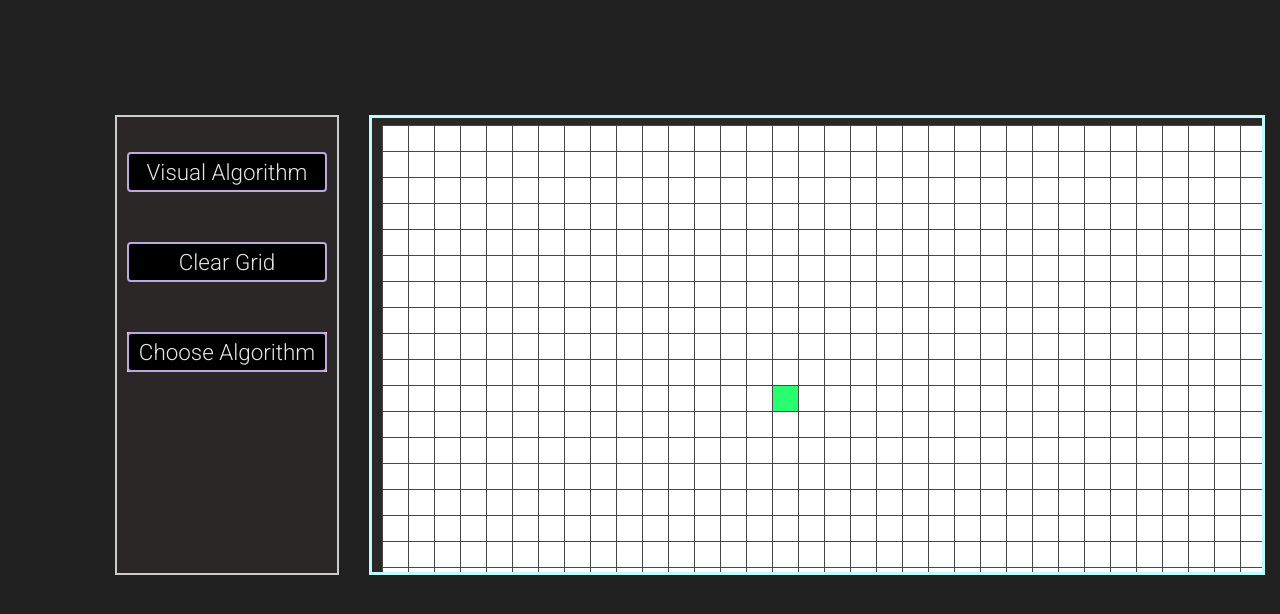
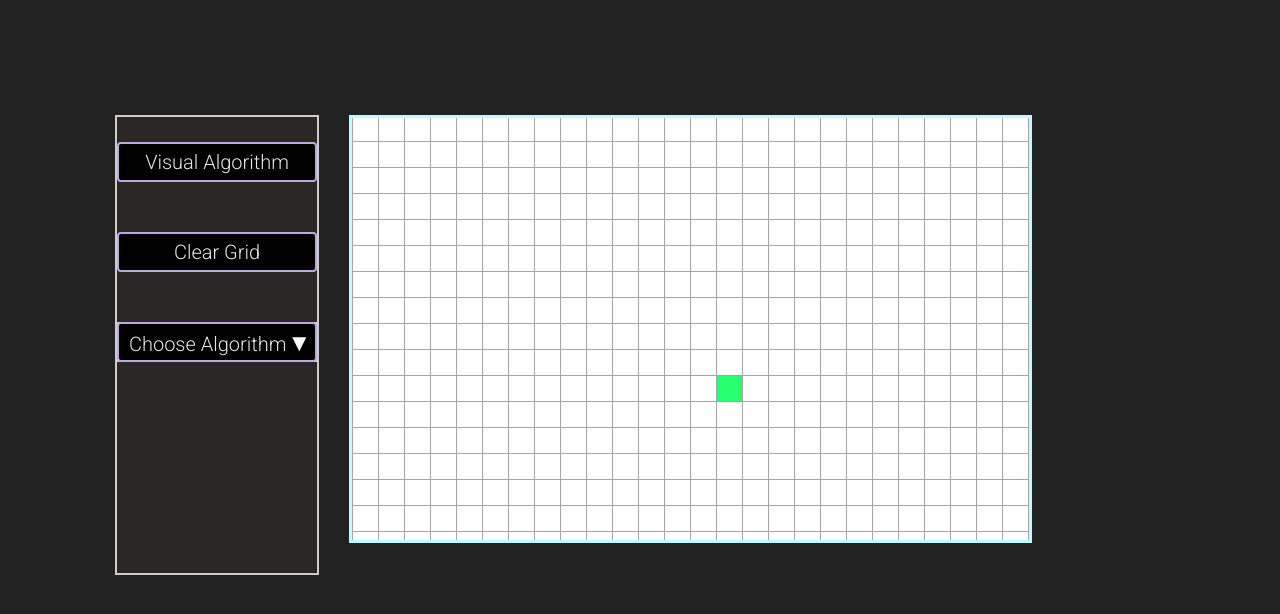
Before and after one commit to Christian267/Pathfinding-Visualization, a React (Create React App) app: page / in a window 1280 px wide. Shown: the top 614 px of the page. Built offline with nearby package versions, Linux system fonts and the light colour scheme.

Commit message:
Fixed wall bug (#6), Began implementation of weights

```diff
--- a/src/App.js
+++ b/src/App.js
@@ -1,11 +1,11 @@
 import React from "react";
 import "./App.css";
-import MazeSolvingVisualizer from "./MazeSolvingVisualizer/MazeSolvingVisualizer";
+import PathfindingVisualizer from "./MazeSolvingVisualizer/PathfindingVisualizer";
 
 function App() {
   return (
     <div className="App" id="visualizer">
-      <MazeSolvingVisualizer />
+      <PathfindingVisualizer />
     </div>
 
   );
--- a/src/MazeSolvingVisualizer/MazeSolvingVisualizer.css
+++ /dev/null
@@ -1,111 +0,0 @@
-@import url(https://fonts.googleapis.com/css?family=Roboto:300);
-.grid {
-  margin: 100px 0 0 100px;
-  flex: 6;
-  border: 3px #bdfbff solid;
-  padding:10px;
-  background-color: rgba(49, 44, 43, 0.6);
-  overflow: auto;
-}
-
-.buttons {
-  margin: 100px -70px 0 100px;
-  flex: 1;
-  border: 2px #ccc solid;
-  padding:10px;
-  background-color: rgba(49, 44, 43, 0.6);
-  display: flex;
-  flex-direction: column;
-  flex-basis: 0%;
-  min-width: 200px;
-  align-items: stretch;
-  overflow: hidden;
-}
-
-
-.buttons button {
-  align-self: center;
-  margin: 20px 0 0 0;
-  border: 2px solid #bda9df;
-  height: 40px;
-  width: 200px;
-  border-radius: 4px;
-  position: relative;
-
-  cursor: pointer;
-  font-family: "Roboto", sans-serif;
-  font-size: 1.4em;
-  font-weight: normal;
-  margin: 25px;
-  background-color: black;
-  color: rgb(230, 230, 230);
-}
-
-.buttons div {
-  align-self: center;
-}
-
-.buttons button:hover {
-  border: 2px solid #d6bdff;
-  color: white;
-}
-
-.buttons button:disabled {
-  border: 2px solid #919191;
-  color: #919191;
-  cursor: default;
-}
-
-.dropdown {
-  width: 200px;
-  height: 40px;
-  position: relative;
-  margin: 25px;
-  background-color: pink;
-}
-
-.algorithmMenu {
-  left: -25px;
-  top: -25px;
-  border: 2px solid #bda9df;
-  background: black;
-  font-size: 1.4em;
-  color: rgb(230, 230, 230);
-  font-weight: normal;
-  /* -webkit-box-shadow: 1px 1px 2px rgba(0,0,0,0.3);
-  -moz-box-shadow: 1px 1px 2px rgba(0,0,0,0.3);
-  box-shadow: 1px 1px 2px rgba(0,0,0,0.3);
-  -webkit-transition: all 0.15s linear;
-  -moz-transition: all 0.15s linear;
-  -ms-transition: all 0.15s linear;
-  -o-transition: all 0.15s linear;
-  transition: all 0.15s linear; */
-}
-
-.dropdownContent {
-  width: 196px;
-  top: 37px;
-  position: absolute;
-  display: none;
-  border-left: 2px solid #d6bdff;
-  border-right: 2px solid #d6bdff;
-  border-bottom: 2px solid #d6bdff;
-  border-top: 2px solid rgb(78, 78, 78);
-  background: black;
-}
-
-.dropdown:hover .dropdownContent {
-  display:block;
-}
-.dropdownContent a {
-  cursor: pointer;
-  font-size: 1em;
-  display: block;
-  padding: 12px 16px;
-  text-decoration: none;
-  color: rgb(230, 230, 230);
-}
-.dropdownContent a:hover {
-  color: white;
-  background: #202020;
-}
--- a/src/MazeSolvingVisualizer/Node/Node.css
+++ b/src/MazeSolvingVisualizer/Node/Node.css
@@ -2,11 +2,12 @@
   margin-top: -3px;
   margin-bottom: -2px;
   margin-right: -1px;
-  border: 1px solid rgb(71, 71, 71);
+  border: 1px solid rgb(165, 165, 165);
   background-color: white;
   width: 25px;
   height: 25px;
   display: inline-block;
+  z-index: 10;
 }
 
 .node-finish {
@@ -19,13 +20,14 @@
 
 .node-visited {
   animation-name: visitedAnimation;
-  animation-duration: 1s;
+  animation-duration: .75s;
   animation-timing-function: ease-out;
   animation-delay: 0;
   animation-direction: alternate;
   animation-iteration-count: 1;
   animation-fill-mode: forwards;
   animation-play-state: running;
+  z-index: 1;
 }
 
 @keyframes visitedAnimation {
@@ -47,16 +49,39 @@
   100% {
     transform: scale(1);
     background-color: rgb(50, 197, 219);
-  }
+    border: 1px solid rgba(255, 255, 255, 0.438);
+    z-index: 1;
+}
 }
 
 .node-wall {
   background-color: rgb(0, 0, 0);
+  border: 1px solid black;
+  animation-name: wallAnimation;
+  animation-duration: .25s;
+  animation-timing-function: ease-out;
+  animation-delay: .1s;
+  animation-direction: alternate;
+  animation-iteration-count: 1;
+  animation-fill-mode: forwards;
+  animation-play-state: running;
 }
+
+@keyframes wallAnimation {
+  0% {
+    transform: scale(0.5);
+  }
+
+  100% {
+    transform: scale(1);
+
+  }
+}
+
 
 .node-shortest-path {
   animation-name: shortestPath;
-  animation-duration: 1.5s;
+  animation-duration: .5s;
   animation-timing-function: ease-out;
   animation-delay: 0;
   animation-direction: alternate;
@@ -78,6 +103,49 @@
 
   100% {
     transform: scale(1);
-    background-color: rgb(255, 254, 106);
+    background-color: rgba(255, 255, 106, 0.966);
+    border: 1px solid rgb(255, 255, 106);
   }
 }
+
+.node-weight-2 {
+  background-image: linear-gradient(
+    45deg,
+    rgba(0,0,0,0.5) 0%,
+    transparent 0%,
+    transparent 50%,
+    rgba(0,0,0,0.5) 0%,
+    rgba(0,0,0,0.5) 55%,
+    transparent 0%,
+    transparent
+  );
+  background-size:5px 5px;
+}
+
+.node-weight-3 {
+  background-image: linear-gradient(
+    45deg,
+    rgba(0,0,0,0.5) 25%,
+    transparent 25%,
+    transparent 50%,
+    rgba(0,0,0,0.5) 50%,
+    rgba(0,0,0,0.5) 75%,
+    transparent 75%,
+    transparent
+  );
+  background-size:5px 5px;
+}
+
+.node-weight-4 {
+  background-image: linear-gradient(
+    45deg,
+    rgba(0,0,0,0.5) 25%,
+    transparent 25%,
+    transparent 0%,
+    rgba(0,0,0,0.5) 50%,
+    rgba(0,0,0,0.5) 75%,
+    transparent 75%,
+    transparent
+  );
+  background-size:5px 5px;
+}
--- a/src/MazeSolvingVisualizer/Node/Node.jsx
+++ b/src/MazeSolvingVisualizer/Node/Node.jsx
@@ -14,6 +14,7 @@ export default class Node extends Component {
       isFinish,
       isStart,
       isWall,
+      weight,
       onMouseDown,
       onMouseEnter,
       onMouseUp,
@@ -25,6 +26,12 @@ export default class Node extends Component {
       ? "node-start"
       : isWall
       ? "node-wall"
+      : weight === 4
+      ? "node-weight-4"
+      : weight === 3
+      ? "node-weight-3"
+      : weight === 2
+      ? "node-weight-2"
       : "";
 
     return (
--- /dev/null
+++ b/src/MazeSolvingVisualizer/PathfindingVisualizer.css
@@ -0,0 +1,56 @@
+@import url(https://fonts.googleapis.com/css?family=Roboto:300);
+.grid {
+  margin: 100px 233px 32px 100px;
+  flex: 6;
+  border: 3px #bdfbff solid;
+  background-color: white;
+  overflow:hidden;
+}
+
+.buttons {
+  margin: 100px -70px 0 100px;
+  flex: 1;
+  border: 2px #ccc solid;
+  background-color: rgba(49, 44, 43, 0.6);
+  display: flex;
+  flex-direction: column;
+  flex-basis: 0%;
+  min-width: 200px;
+  align-items: stretch;
+  overflow: hidden;
+}
+
+
+.buttons button {
+  align-self: center;
+  margin: 20px 0 0 0;
+  border: 2px solid #bda9df;
+  height: 40px;
+  width: 200px;
+  border-radius: 4px;
+  position: relative;
+
+  cursor: pointer;
+  font-family: "Roboto", sans-serif;
+  font-size: 1.25em;
+  font-weight: normal;
+  margin: 25px;
+  background-color: black;
+  color: rgb(230, 230, 230);
+}
+
+.buttons div {
+  align-self: center;
+}
+
+.buttons button:hover {
+  border: 2px solid #d6bdff;
+  color: white;
+  background-color: #202020;
+}
+
+.buttons button:disabled {
+  border: 2px solid #919191;
+  color: #919191;
+  cursor: default;
+}
--- a/src/MazeSolvingVisualizer/MazeSolvingVisualizer.jsx
+++ b/src/MazeSolvingVisualizer/PathfindingVisualizer.jsx
@@ -3,25 +3,28 @@ import Node from "./Node/Node";
 import {
   dijkstra,
   getNodesInShortestPathOrder,
-  clearNodes,
 } from "../algorithms/dijkstra";
+import Dropdown from "../components/Dropdown"
+import "./PathfindingVisualizer.css";
 
-import "./MazeSolvingVisualizer.css";
-
-const START_NODE_ROW = 10;
-const START_NODE_COL = 15;
-const FINISH_NODE_ROW = 10;
-const FINISH_NODE_COL = 35;
-
-export default class MazeSolvingVisualizer extends Component {
+export default class PathFindingVisualizer extends Component {
   constructor(props) {
     super(props);
     this.ref = React.createRef();
-    this.clearGridButtonRef= React.createRef();
     this.state = {
       grid: [],
       mouseIsPressed: false,
       disableButtonsWhileAnimating: false,
+      holdingEndNode: false,
+      startNode: {
+        row: 10,
+        col: 14
+      },
+      finishNode: {
+        row: 10,
+        col: 35
+      },
+      blockTypeToBePlaced: "weight"
     };
     this.visualizeDijkstra = this.visualizeDijkstra.bind(this);
     this.clearGrid = this.clearGrid.bind(this);
@@ -30,20 +33,34 @@ export default class MazeSolvingVisualizer extends Component {
   }
 
   componentDidMount() {
-    const grid = getInitialGrid();
+    const grid = this.getEmptyGrid();
     this.setState((state) => ({
       grid: grid,
     }));
   }
 
   handleMouseDown(row, col) {
-    const newGrid = getNewGridWithWallToggled(this.state.grid, row, col);
-    this.setState({ grid: newGrid, mouseIsPressed: true });
+    const blockType = this.state.blockTypeToBePlaced
+    if (blockType === "wall"){
+      const newGrid = getNewGridWithWallToggled(this.state.grid, row, col);
+      this.setState({ grid: newGrid, mouseIsPressed: true });
+    }
+    else if (blockType === "weight") {
+      const newGrid = getNewGridWithWeightToggled(this.state.grid, row, col);
+      this.setState({ grid: newGrid });
+      }
   }
   handleMouseEnter(row, col) {
     if (!this.state.mouseIsPressed) return;
-    const newGrid = getNewGridWithWallToggled(this.state.grid, row, col);
-    this.setState({ grid: newGrid });
+    const blockType = this.state.blockTypeToBePlaced
+    if (blockType === "wall"){
+      const newGrid = getNewGridWithWallToggled(this.state.grid, row, col);
+      this.setState({ grid: newGrid });
+    }
+    else if (blockType === "weight") {
+      const newGrid = getNewGridWithWeightToggled(this.state.grid, row, col);
+      this.setState({ grid: newGrid });
+    }
   }
 
   handleMouseUp() {
@@ -52,46 +69,59 @@ export default class MazeSolvingVisualizer extends Component {
 
   animateDijkstra(visitedNodesInOrder, nodesInShortestPathOrder) {
     const { grid } = this.state;
-    for (let i = 0; i <= visitedNodesInOrder.length; i++) {
-      if (i === visitedNodesInOrder.length) {
+    for (let i = 1; i <= visitedNodesInOrder.length - 1; i++) {
+      if (i === visitedNodesInOrder.length - 1) {
         setTimeout(() => {
           this.animateShortestPath(nodesInShortestPathOrder);
-        }, 20 * i);
+        }, 5 * i);
         return;
       }
       setTimeout(() => {
         const node = visitedNodesInOrder[i];
-        document.getElementById(`node-${node.row}-${node.col}`).className =
-          "node node-visited";
-      }, 20 * i);
+        const weight = node.weight;
+        const currentNodeElement = document.getElementById(`node-${node.row}-${node.col}`);
+        currentNodeElement.className = node.weight===1
+          ? `node node-visited`
+          : `node node-visited node-weight-${node.weight}`;
+      }, 5 * i);
     }
   }
 
   animateShortestPath(nodesInShortestPathOrder) {
-    for (let i = 0; i < nodesInShortestPathOrder.length; i++) {
+    for (let i = 1; i < nodesInShortestPathOrder.length-1; i++) {
       setTimeout(() => {
         const node = nodesInShortestPathOrder[i];
-        document.getElementById(
-          `node-${node.row}-${node.col}`
-        ).className = `node node-shortest-path`;
-      }, 50 * i);
+        const currentNodeElement = document.getElementById(
+          `node-${node.row}-${node.col}`);
+        currentNodeElement.className = node.weight===1
+          ? `node node-shortest-path`
+          : `node node-shortest-path node-weight-${node.weight}`;
+      }, 30 * i);
     }
     setTimeout(() => {
       this.setState({disableButtonsWhileAnimating: false})
-    }, 50 * nodesInShortestPathOrder.length);
+    }, 30 * nodesInShortestPathOrder.length);
   }
 
   visualizeDijkstra() {
-    const wallCoordinates = this.saveWalls();
-    this.clearGrid();
-    this.placeWalls(wallCoordinates);
+    const wallCoordinates = this.saveWalls()
+    setTimeout(() => {
+      this.clearGrid()
+      this.placeWalls(wallCoordinates)
+    }, 0);
     const { grid } = this.state;
-    const startNode = grid[START_NODE_ROW][START_NODE_COL];
-    const finishNode = grid[FINISH_NODE_ROW][FINISH_NODE_COL];
+    const startNodeRow = this.state.startNode.row;
+    const startNodeCol = this.state.startNode.col;
+    const finishNodeRow = this.state.finishNode.row;
+    const finishNodeCol = this.state.finishNode.col;
+    const startNode = grid[startNodeRow][startNodeCol]
+    const finishNode = grid[finishNodeRow][finishNodeCol];
     const visitedNodesInOrder = dijkstra(grid, startNode, finishNode);
     const nodesInShortestPathOrder = getNodesInShortestPathOrder(finishNode);
     this.setState({disableButtonsWhileAnimating: true});
-    this.animateDijkstra(visitedNodesInOrder, nodesInShortestPathOrder);
+    setTimeout(() => {
+      this.animateDijkstra(visitedNodesInOrder, nodesInShortestPathOrder)
+    }, 0);
   }
 
 
@@ -99,11 +129,13 @@ export default class MazeSolvingVisualizer extends Component {
   saveWalls() {
     var wallCoordinates = [];
     const { grid } = this.state;
+    var count = 0;
     for (let row = 0; row < 20; row++) {
       for (let col = 0; col < 50; col++) {
         const currentNode = grid[row][col];
         if (currentNode.isWall) {
           wallCoordinates.push([row, col]);
+
         }
       }
     }
@@ -115,24 +147,21 @@ export default class MazeSolvingVisualizer extends Component {
     for (let i = 0; i < wallCoordinates.length; i++) {
       const row = wallCoordinates[i][0];
       const col = wallCoordinates[i][1];
-      getNewGridWithWallToggled(grid, row, col);
       const newGrid = getNewGridWithWallToggled(grid, row, col);
-      this.setState((state) => ({
-        grid: grid,
-      }));
-      /*
+      this.setState({grid: newGrid});
+
       const currentNode = grid[row][col];
-      currentNode.isWall = true; */
+      currentNode.isWall = true;
       const currentNodeElement = document.getElementById(`node-${row}-${col}`);
       currentNodeElement.className = `node ${"node-wall"}`;
     }
   }
 
   clearGrid() {
-    const grid = getInitialGrid();
+    const grid = this.getEmptyGrid();
     for (let row = 0; row < 20; row++) {
       for (let col = 0; col < 50; col++) {
-        const currentNode = createNode(col, row);
+        const currentNode = this.createNode(col, row);
         const currentNodeElement = document.getElementById(
           `node-${row}-${col}`
         );
@@ -152,6 +181,32 @@ export default class MazeSolvingVisualizer extends Component {
     }));
   }
 
+  createNode = (col, row) => {
+    return {
+      col,
+      row,
+      isStart: row === this.state.startNode.row && col === this.state.startNode.col,
+      isFinish: row === this.state.finishNode.row && col === this.state.finishNode.col,
+      distance: Infinity,
+      weight: 1,
+      isVisited: false,
+      isWall: false,
+      previousNode: null,
+    };
+  }
+
+  getEmptyGrid = () => {
+    const grid = [];
+    for (let row = 0; row < 20; row++) {
+      const currentRow = [];
+      for (let col = 0; col < 50; col++) {
+        currentRow.push(this.createNode(col, row));
+      }
+      grid.push(currentRow);
+    }
+    return grid;
+  }
+
   render() {
     const { grid, mouseIsPressed } = this.state;
 
@@ -159,22 +214,14 @@ export default class MazeSolvingVisualizer extends Component {
       <><div className="buttons">
           <button onClick={this.visualizeDijkstra} disabled={this.state.disableButtonsWhileAnimating}>Visual Algorithm</button>
           <button onClick={this.clearGrid} disabled={this.state.disableButtonsWhileAnimating}>Clear Grid</button>
-          <div className='dropdown'>
-            <button id="algorithmMenu" className="algorithmMenu">Choose Algorithm</button>
-            <div className="dropdownContent">
-              <a value="">Dijkstra</a>
-              <a value="">A Star</a>
-              <a value="">Breadth First</a>
-              <a value="">Depth First</a>
-            </div>
-          </div>
+          <Dropdown></Dropdown>
         </div>
         <div className="grid">
           {grid.map((row, rowIdx) => {
             return (
               <div key={rowIdx}>
                 {row.map((node, nodeIdx) => {
-                  const { row, col, isFinish, isStart, isWall } = node;
+                  const { row, col, isFinish, isStart, isWall, weight } = node;
                   return (
                     <Node
                       key={nodeIdx}
@@ -183,6 +230,7 @@ export default class MazeSolvingVisualizer extends Component {
                       isFinish={isFinish}
                       isStart={isStart}
                       isWall={isWall}
+                      weight={weight}
                       mouseIsPressed={mouseIsPressed}
                       onMouseDown={this.handleMouseDown.bind(this, row, col)}
                       onMouseEnter={this.handleMouseEnter.bind(this, row, col)}
@@ -200,30 +248,8 @@ export default class MazeSolvingVisualizer extends Component {
   }
 }
 
-const getInitialGrid = () => {
-  const grid = [];
-  for (let row = 0; row < 20; row++) {
-    const currentRow = [];
-    for (let col = 0; col < 50; col++) {
-      currentRow.push(createNode(col, row));
-    }
-    grid.push(currentRow);
-  }
-  return grid;
-};
 
-const createNode = (col, row) => {
-  return {
-    col,
-    row,
-    isStart: row === START_NODE_ROW && col === START_NODE_COL,
-    isFinish: row === FINISH_NODE_ROW && col === FINISH_NODE_COL,
-    distance: Infinity,
-    isVisited: false,
-    isWall: false,
-    previousNode: null,
-  };
-};
+
 
 const getNewGridWithWallToggled = (grid, row, col) => {
   const newGrid = grid.slice();
@@ -236,3 +262,19 @@ const getNewGridWithWallToggled = (grid, row, col) => {
   newGrid[row][col] = newNode;
   return newGrid;
 };
+
+const getNewGridWithWeightToggled = (grid, row, col) => {
+  const newGrid = grid.slice();
+  const node = newGrid[row][col];
+  var weight = node.weight + 1;
+  if (node.weight >= 4){
+    weight = 4;
+  }
+  const newNode = {
+    ...node,
+    isVisited: false,
+    weight: weight,
+  };
+  newGrid[row][col] = newNode;
+  return newGrid;
+};
--- a/src/algorithms/dijkstra.js
+++ b/src/algorithms/dijkstra.js
@@ -13,6 +13,7 @@ export function dijkstra(grid, startNode, finishNode) {
     updateUnvisitedNeighbors(closestNode, grid);
   }
 }
+
 function sortNodesByDistance(unvisitedNodes) {
   unvisitedNodes.sort((nodeA, nodeB) => nodeA.distance - nodeB.distance);
 }
@@ -20,7 +21,8 @@ function sortNodesByDistance(unvisitedNodes) {
 function updateUnvisitedNeighbors(node, grid) {
   const unvisitedNeighbors = getUnvisitedNeighbors(node, grid);
   for (const neighbor of unvisitedNeighbors) {
-    neighbor.distance = node.distance + 1;
+    const weight = neighbor.weight;
+    neighbor.distance = node.distance + weight;
     neighbor.previousNode = node;
   }
 }
@@ -54,7 +56,3 @@ export function getNodesInShortestPathOrder(finishNode) {
   }
   return nodesInShortestPathOrder;
 }
-
-export function clearNodes() {
-  const visitedNodesInOrder = [];
-}
--- /dev/null
+++ b/src/components/Dropdown.css
@@ -0,0 +1,60 @@
+
+.dropdown {
+    width: 200px;
+    height: 40px;
+    position: relative;
+    margin: 25px;
+    background-color: pink;
+  }
+
+  .algorithmMenu {
+    left: -25px;
+    top: -25px;
+    border: 2px solid #bda9df;
+    background: black;
+    color: rgb(230, 230, 230);
+    font-weight: normal;
+    /* -webkit-box-shadow: 1px 1px 2px rgba(0,0,0,0.3);
+    -moz-box-shadow: 1px 1px 2px rgba(0,0,0,0.3);
+    box-shadow: 1px 1px 2px rgba(0,0,0,0.3);
+    -webkit-transition: all 0.15s linear;
+    -moz-transition: all 0.15s linear;
+    -ms-transition: all 0.15s linear;
+    -o-transition: all 0.15s linear;
+    transition: all 0.15s linear; */
+  }
+
+  .algorithmMenu:after {
+    color: white;
+    content: ' ▾';
+    font-weight: bold;
+    font-size: 1.25em;
+  }
+
+  .dropdownContent {
+    width: 196px;
+    top: 37px;
+    position: absolute;
+    display: none;
+    border-left: 2px solid #d6bdff;
+    border-right: 2px solid #d6bdff;
+    border-bottom: 2px solid #d6bdff;
+    border-top: 2px solid rgb(78, 78, 78);
+    background: black;
+  }
+
+  .dropdown:hover .dropdownContent {
+    display:block;
+  }
+  .dropdownContent a {
+    cursor: pointer;
+    font-size: 1em;
+    display: block;
+    padding: 12px 16px;
+    text-decoration: none;
+    color: rgb(230, 230, 230);
+  }
+  .dropdownContent a:hover {
+    color: white;
+    background: #202020;
+  }
--- /dev/null
+++ b/src/components/Dropdown.js
@@ -0,0 +1,24 @@
+import React, { Component } from "react";
+
+import "./Dropdown.css";
+
+export default class Dropdown extends Component {
+  constructor(props) {
+    super(props);
+    this.state = {};
+  }
+
+  render() {
+      return (
+        <div className='dropdown'>
+            <button id="algorithmMenu" className="algorithmMenu">Choose Algorithm</button>
+            <div className="dropdownContent">
+                <a value="">Dijkstra</a>
+                <a value="">A Star</a>
+                <a value="">Breadth First</a>
+                <a value="">Depth First</a>
+            </div>
+        </div>
+      )
+  }
+}
```
Also changed, not shown: todolist.txt (added).
